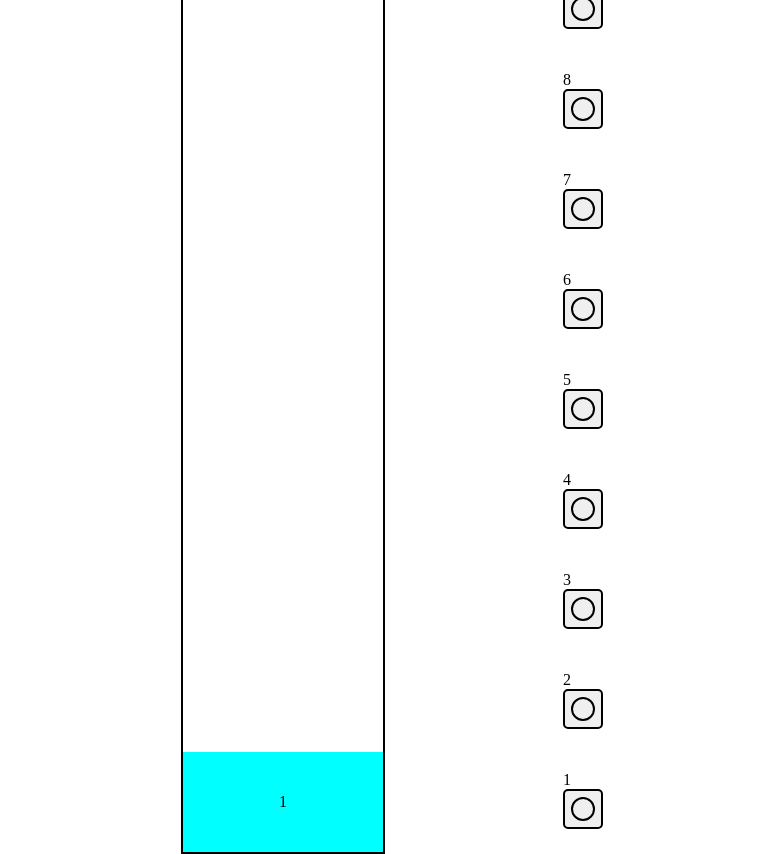
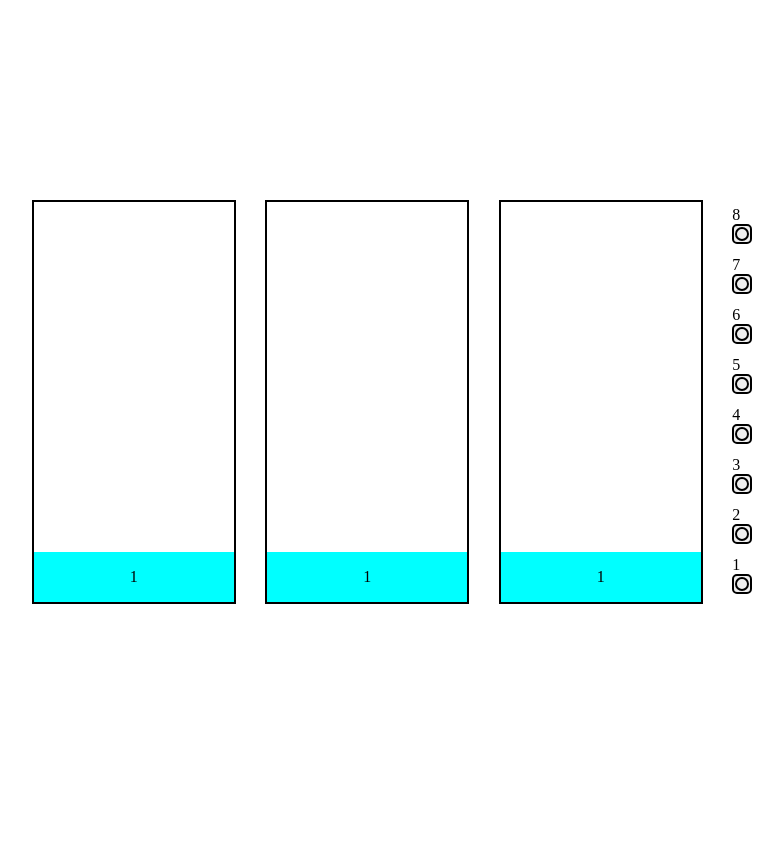
Before and after one commit to Rabbit1430/TestTaskVue, a Vue app: page / in a window 1280 px wide. Shown: the whole page, without its empty margins (248-1031 px from the left). After the commit the page ends 800 px from the top, so only its background shows below. Built offline with nearby package versions, Linux system fonts and the light colour scheme.

Commit message:
realizatcia lifts

```diff
--- a/package.json
+++ b/package.json
@@ -4,13 +4,14 @@
   "version": "0.0.0",
   "type": "module",
   "scripts": {
-    "dev": "vite",
+    "start": "vite",
     "build": "vite build",
     "preview": "vite preview"
   },
   "dependencies": {
     "@fortawesome/fontawesome-svg-core": "^6.5.2",
     "vue": "^3.4.21"
+
   },
   "devDependencies": {
     "@vitejs/plugin-vue": "^5.0.4",
--- a/src/components/Mylift.vue
+++ b/src/components/Mylift.vue
@@ -2,25 +2,17 @@
 
 <template>
   <div class="mycontent">
-    <div class="lifttask" :style="{ height: numbersetag * 100 + 'px' }">
-      <div class="lift">
     <div
-          class="block"
+      class="lifttask"
       :style="{
-            bottom: positionnow + 'px',
-            transition: 'bottom ' + (numbersetag - 1) + 's ease',
+        height: numbersetag * 50 + 'px',
+        width: countlift * 250 + 'px',
       }"
-          :class="{ block: true, goblock: isgoblock }"
     >
-          <span v-if="isactiveup" class="material-symbols-outlined strelka">
-            arrow_upward
-          </span>
-          <span v-if="isactivedown" class="material-symbols-outlined strelka">
-            arrow_downward
-          </span>
-          <span>{{ nowetag }}</span>
-        </div>
-      </div>
+      <set-lift  v-for="(lift, index) in lifts"
+        :key="index"
+        :lift="lift"
+        :numbersetag="numbersetag" />
       <div class="navigatelift">
         <div class="buttonetage" v-for="etg in numbersetag" :key="etg">
           <div class="chislo">{{ etg }}</div>
@@ -45,91 +37,123 @@
 </template>
 
 <script>
+
 import ButtonLift from "@/components/UI/ButtonLift.vue";
 import data from "./etagandlift_config";
+import SetLift from './SetLift.vue';
 export default {
-  components: { ButtonLift },
+  components: { ButtonLift , SetLift},
+
   data() {
     return {
       numbersetag: data.etag,
-      positionnow: 0,
       buttonclick: false,
-      isgoblock: false,
-      isogidanie: false,
-      nowetag: 1,
-      ochered: [],
       activelift: [],
       animationlift: [],
+      countlift: data.lift,
+      myetag: [],
+      lifts: Array.from({ length: data.lift }).map(() => ({
+        positionnow: 0,
+        ochered: [],
+        isgoblock: false,
         isactiveup: false,
         isactivedown: false,
-      lifts: data.lift,
+        nowetag: 1,
+        isogidanie: false,
+
+      })),
+
     };
   },
+
+
   mounted() {
-    this.loadstate();
-    this.continuecode();
+this.loadstate()
+this.continuecode()
+
 },
 
 watch: {
-    positionnow() {
-      this.mystate();
-    },
-    nowetag() {
-      this.mystate();
-    },
-    ochered() {
-      this.mystate();
-    },
     activelift() {
       this.mystate();
     },
     animationlift() {
       this.mystate();
     },
+    lifts() {
+      this.mystate()
     },
 
+    myetag(){
+      this.mystate()
+    }
+  },
+
+
   methods: {
+
     async GoLift(etg) {
-      if (this.ochered.includes(etg)) {
+
+      this.myetag.push(etg);
+      // Вычисление ближнего лифта
+      const distnclift = this.lifts.map((lift) => Math.abs(lift.nowetag - etg));
+
+const indexdistlift = distnclift.indexOf(Math.min(...distnclift));
+
+  const finallift = this.lifts[indexdistlift];
+
+
+if (finallift.ochered.includes(etg)) {
   return;
 }
 
+
 this.activelift.push(etg);
 
-      this.ochered.push(etg);
-      await this.gotolift();
+finallift.ochered.push(etg);
+
+
+// console.log(this.myetag);
+
+this.mystate();
+await this.gotolift(finallift);
+
     },
 
-    async gotolift() {
-      if (this.isgoblock || this.ochered.length === 0) {
+
+    //Движение лифта и анимация кнопок
+    async gotolift(finallift) {
+      if (finallift.isgoblock || finallift.ochered.length === 0) {
         return;
       }
 
-      this.isgoblock = true;
-      if (this.isogidanie) {
-        if (this.ochered.includes(ocher)) {
-          this.isgoblock = false;
+      finallift.isgoblock = true;
+      if (finallift.isogidanie) {
+        if (finallift.ochered.includes(ocher)) {
+          finallift.isgoblock = false;
           return;
         }
       }
 
-      const ocher = this.ochered[0];
+      const ocher = finallift.ochered[0];
 
-      const distance = Math.abs(ocher - this.nowetag);
+      const distance = Math.abs(ocher - finallift.nowetag);
+
       const distantion = distance * 1000;
 
-      if (this.nowetag < ocher) {
-        this.isactiveup = true;
+      if (finallift.nowetag < ocher) {
+        finallift.isactiveup = true;
       }
 
-      if (this.nowetag > ocher) {
-        this.isactivedown = true;
+      if (finallift.nowetag > ocher) {
+        finallift.isactivedown = true;
       }
 
       await new Promise((resolve) => {
         setTimeout(() => {
-          this.nowetag = ocher;
-          this.positionnow = (ocher - 1) * 100;
+          finallift.nowetag = ocher;
+
+          finallift.positionnow = (ocher - 1) * 50;
           resolve();
         }, 500);
       });
@@ -137,8 +161,8 @@ export default {
       await new Promise((resolve) => {
         setTimeout(() => {
           this.activelift.shift();
-          this.isactiveup = false;
-          this.isactivedown = false;
+          finallift.isactiveup = false;
+          finallift.isactivedown = false;
           resolve();
         }, distantion + 3000);
       });
@@ -157,44 +181,74 @@ export default {
         }, 3000);
       });
 
-      this.ochered.shift();
+      finallift.ochered.shift();
 
-      this.isgoblock = false;
+      finallift.isgoblock = false;
 
+      this.myetag.shift()
       this.mystate();
-      await this.gotolift(this.ochered[0]);
+
+      await this.gotolift(finallift);
+
+
     },
 
+ // localStorage
     mystate() {
+      const liftstate = this.lifts.map(lift => ({
+      positionnow: lift.positionnow,
+      ochered: lift.ochered,
+      nowetag: lift.nowetag
+    }));
+    localStorage.setItem('liftstate', JSON.stringify(liftstate));
+
     localStorage.setItem(
-        "liftstate",
+      "animebutton",
       JSON.stringify({
-          positionnow: this.positionnow,
-          nowetag: this.nowetag,
-          ochered: this.ochered,
         activelift: this.activelift,
-          animationlift: this.animationlift,
+        continue: this.continue,
+        myetag: this.myetag
+
       })
     );
   },
   loadstate() {
-      const savestate = localStorage.getItem("liftstate");
-      if (savestate) {
-        const state = JSON.parse(savestate);
-        this.positionnow = state.positionnow;
-        this.nowetag = state.nowetag;
-        this.ochered = state.ochered;
-        this.activelift = state.activelift;
-        this.animationlift = state.animationlift;
+    const savelift = localStorage.getItem('liftstate');
+    if (savelift) {
+      const datalift = JSON.parse(savelift);
+      datalift.forEach((dtlift, index) => {
+        const lift = this.lifts[index];
+        if (lift) {
+          lift.positionnow = dtlift.positionnow;
+          lift.ochered = dtlift.ochered;
+          lift.nowetag = dtlift.nowetag;
         }
+      });
+    }
+
+    const saveanime = localStorage.getItem('animebutton');
+    if (saveanime) {
+      const anime = JSON.parse(saveanime);
+      this.activelift = anime.activelift;
+      this.continue = anime.continue;
+      this.myetag = anime.myetag;
+
+    }
+
+
+
   },
 
   continuecode() {
-      if (this.ochered.length > 0) {
-        this.gotolift(this.ochered[0]);
-        this.isactive = false;
+
+if(this.myetag.length > 0) {
+  this.lifts.forEach(finallift => {
+
+      this.gotolift(finallift);
+
+  });
 }
-    },
+  }
   },
 };
 </script>
@@ -208,7 +262,7 @@ export default {
 }
 .lifttask {
   width: 600px;
-  height: 500px;
+  height: 250px;
   display: flex;
 
   justify-content: space-around;
@@ -226,7 +280,7 @@ export default {
 .block {
   position: absolute;
   width: 100%;
-  height: 100px;
+  height: 50px;
   background-color: aqua;
   bottom: 0;
   transition: bottom 4s ease;
@@ -240,8 +294,8 @@ export default {
 }
 
 .circle {
-  width: 20px;
-  height: 20px;
+  width: 10px;
+  height: 10px;
   background-color: transparent;
   border-radius: 50%;
   border: 2px solid #000;
--- /dev/null
+++ b/src/components/SetLift.vue
@@ -0,0 +1,63 @@
+<template>
+    <div class="lift">
+      <div
+        class="block"
+        :style="{
+          bottom: lift.positionnow + 'px',
+          transition: 'bottom ' + (numbersetag - 1) + 's ease',
+        }"
+        :class="{ block: true, goblock: lift.isgoblock }"
+      >
+        <span v-if="lift.isactiveup" class="material-symbols-outlined strelka">
+          arrow_upward
+        </span>
+        <span v-if="lift.isactivedown" class="material-symbols-outlined strelka">
+          arrow_downward
+        </span>
+        <span>{{ lift.nowetag }}</span>
+      </div>
+    </div>
+  </template>
+
+  <script>
+  export default {
+    props: {
+      lift: {
+        type: Object,
+        required: true
+      },
+      numbersetag: {
+        type: Number,
+        required: true
+      }
+    }
+  };
+  </script>
+
+  <style scoped>
+  .lift {
+    width: 200px;
+    height: 100%;
+    border: 2px solid #000;
+    display: flex;
+    position: relative;
+  }
+
+  .block {
+    position: absolute;
+    width: 100%;
+    height: 50px;
+    background-color: aqua;
+    bottom: 0;
+    transition: bottom 4s ease;
+    display: flex;
+    justify-content: center;
+    align-items: center;
+  }
+
+  .goblock {
+    transition: bottom 4s ease;
+  }
+
+
+  </style>
--- a/src/components/UI/ButtonLift.vue
+++ b/src/components/UI/ButtonLift.vue
@@ -12,8 +12,8 @@ export default {};
 
 <style scoped>
 .mybutton {
-  width: 40px;
-  height: 40px;
+  width: 20px;
+  height: 20px;
   border: 2px solid #000;
   border-radius: 5px;
   display: flex;
--- a/src/components/etagandlift_config.js
+++ b/src/components/etagandlift_config.js
@@ -1,6 +1,6 @@
 /** @format */
 
 export default {
-  etag: 9,
+  etag: 8,
   lift: 3,
 };
```
Also changed, not shown: 2 other files (tests, documents, lock files or other folders). Lines whose indentation alone changed are shown as unchanged.
